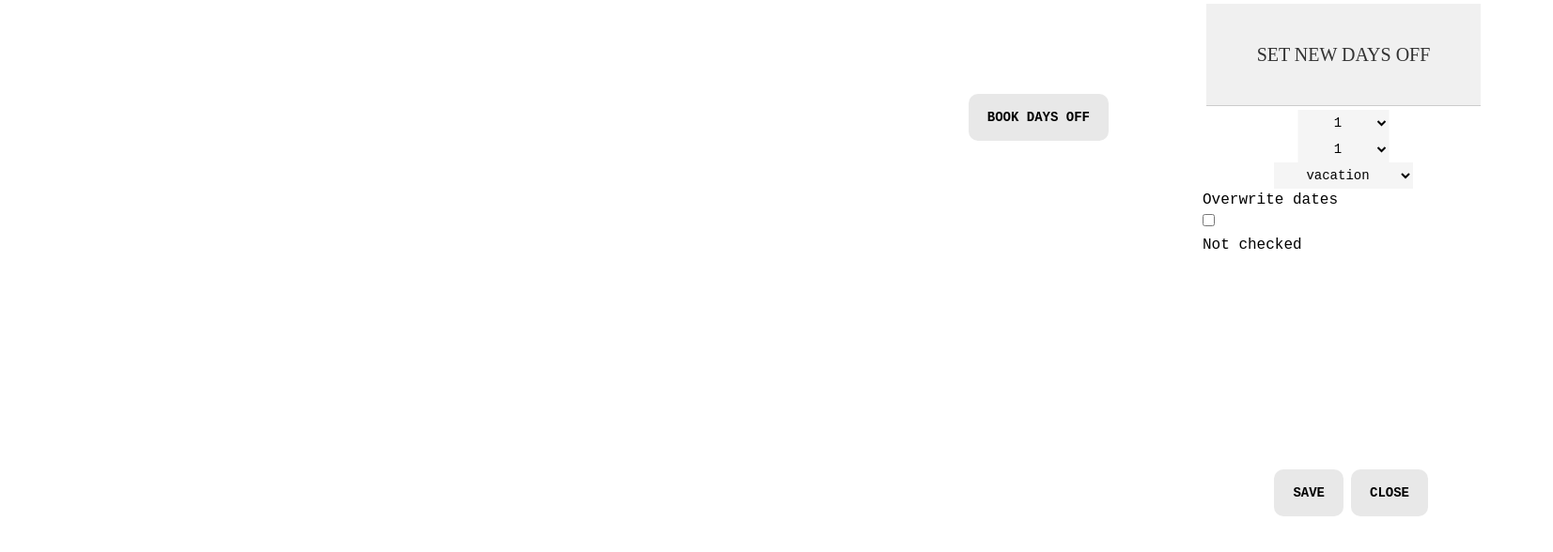
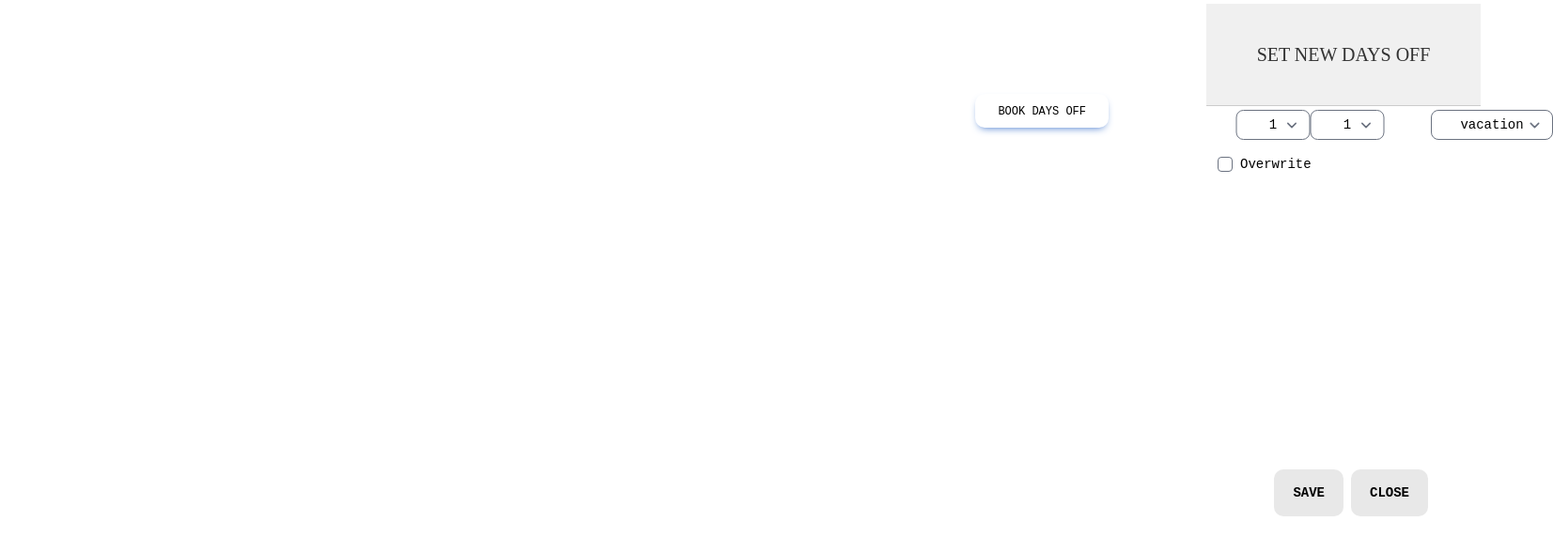
Before and after one commit to annatooploox/annatooploox-days_off_app, a Next.js app: page /sidebar in a window 1280 px wide. Shown: the top 588 px of the page at 94% size, 1653 px wide, since content can reach past the window. Built offline with nearby package versions, Linux system fonts and the light colour scheme.

Commit message:
Co-authored-by: fatfisz <fatfisz@gmail.com>

```diff
--- a/pages/app.tsx
+++ b/pages/app.tsx
@@ -5,9 +5,6 @@ import Sidebar from './sidebar';
 
 function App() {
   //stan zewnętrzny dla sidebar
-  // const [startNumber, setStartNumber] = useState(1);
-  // const [endNumber, setEndNumber] = useState(1);
-  // const [vacationType, setVacationType] = useState<VacationType>('vacation');
 
   const [isOpen, setIsOpen] = useState(false);
 
@@ -16,6 +13,8 @@ function App() {
   const [vacationType, setVacationType] = useState<VacationType>('vacation');
 
   const openSidebar = () => {
+    // te trzy zastępuję jednym obiektem - rangem
+    //przechowywać muszę RANGE, które są ju ustalone, i te tymczasowy stan, gdy sidebar jest otwarty.
     setStartNumber(startNumber);
     setEndNumber(endNumber);
     setVacationType(vacationType);
@@ -29,6 +28,7 @@ function App() {
     setIsOpen(false);
   };
 
+  //ToDo ma się resetować, a nie czyścić danych.
   const handleCancel = () => {
     setStartNumber(0);
     setEndNumber(0);
--- a/pages/grid.tsx
+++ b/pages/grid.tsx
@@ -1,4 +1,4 @@
-export type VacationType = 'unpaid' | 'parental' | 'vacation';
+import { VacationType } from '@/src/models/vacationType';
 
 export default function Grid({
   startNumber,
--- a/pages/inputdate.tsx
+++ b/pages/inputdate.tsx
@@ -26,11 +26,16 @@ export default function InputDate({
 
   return (
     <select
-      className="bg-lightgrey list-style-type: none display: inline;
-      cursor-pointer text-sm font-medium leading-[10px] text-center
-      transition-all duration-200 whitespace-nowrap select-none
-      touch-manipulation relative -translate-x-2/4 block px-[30px]
-      py-[5px] left-2/4 top-[200px];"
+      // className="bg-lightgrey list-style-type: none display: inline;
+      // cursor-pointer text-sm font-medium leading-[10px] text-center
+      // transition-all duration-200 whitespace-nowrap select-none
+      // touch-manipulation relative -translate-x-2/4 block px-[30px]
+      // py-[5px] left-2/4 top-[200px];"
+      className="text-white bg-blue-700 hover:bg-blue-800 focus:ring-4 focus:outline-none focus:ring-blue-300
+      font-medium rounded-lg text-sm px-5 py-2.5 text-center inline-flex
+      items-center dark:bg-blue-600 dark:hover:bg-blue-700
+      dark:focus:ring-blue-800 relative -translate-x-2/4 block px-[30px]
+      py-[5px] left-1/4 top-[200px];"
       placeholder="Choose date"
       value={value}
       onChange={chooseOption}
--- a/pages/overwrite_checkbox.tsx
+++ b/pages/overwrite_checkbox.tsx
@@ -1,19 +1,27 @@
 import { useState } from 'react';
 
 export default function Overwrite_checkbox() {
-  const [checked, setChecked] = useState(false);
+  // const [checked, setChecked] = useState(false);
 
-  function handleChange(e: { target: { checked: boolean | ((prevState: boolean) => boolean) } }) {
-    setChecked(e.target.checked);
-  }
+  // function handleChange(e: { target: { checked: boolean | ((prevState: boolean) => boolean) } }) {
+  //   setChecked(e.target.checked);
+  // }
 
   return (
     <>
-      <div>
-        <h4> Overwrite dates</h4>
-        <input value="overwrite" type="checkbox" onChange={handleChange} />
-        <br></br>
-        {checked ? <div> Checked </div> : <div> Not checked </div>}
+      <div className="flex items-center pl-4 ">
+        <input
+          id="checkbox"
+          type="checkbox"
+          value=""
+          className="w-4 h-4 text-blue-600 bg-gray-100 border-gray-300 rounded focus:ring-blue-500 dark:focus:ring-blue-600 dark:ring-offset-gray-800 focus:ring-2 dark:bg-gray-700 dark:border-gray-600"
+        />
+        <label
+          htmlFor="checkbox-1"
+          className="w-full py-4 ml-2 text-sm font-medium text-gray-900 dark:text-gray-300"
+        >
+          Overwrite
+        </label>
       </div>
     </>
   );
--- a/pages/sidebar.tsx
+++ b/pages/sidebar.tsx
@@ -1,7 +1,8 @@
-import { VacationType } from './grid';
 import InputDate from './inputdate';
 import Overwrite_checkbox from './overwrite_checkbox';
 import VacationTypedropdown from './vacationtypedropdown';
+
+import { VacationType } from '@/src/models/vacationType';
 
 export default function Sidebar({
   startNumber,
@@ -40,12 +41,7 @@ export default function Sidebar({
   return (
     <>
       <button
-        className="bg-mediumgrey hover:bg-blue-500 text-blue-700 font-semibold
-        hover:text-white py-2 px-4 border border-blue-500
-        cursor-pointer inline-block
-        text-sm leading-5 text-center transition-all duration-200
-        align-baseline whitespace-nowrap touch-manipulation
-        absolute m-[100] px-5 py-[15px] rounded-[10px] border-0 right-[100px]
+        className="inline-block rounded bg-primary px-6 pb-2 pt-2.5 text-xs font-medium uppercase leading-normal text-white shadow-[0_4px_9px_-4px_#3b71ca] transition duration-150 ease-in-out hover:bg-primary-600 hover:shadow-[0_8px_9px_-4px_rgba(59,113,202,0.3),0_4px_18px_0_rgba(59,113,202,0.2)] focus:bg-primary-600 focus:shadow-[0_8px_9px_-4px_rgba(59,113,202,0.3),0_4px_18px_0_rgba(59,113,202,0.2)] focus:outline-none focus:ring-0 active:bg-primary-700 active:shadow-[0_8px_9px_-4px_rgba(59,113,202,0.3),0_4px_18px_0_rgba(59,113,202,0.2)] dark:shadow-[0_4px_9px_-4px_rgba(59,113,202,0.5)] dark:hover:shadow-[0_8px_9px_-4px_rgba(59,113,202,0.2),0_4px_18px_0_rgba(59,113,202,0.1)] dark:focus:shadow-[0_8px_9px_-4px_rgba(59,113,202,0.2),0_4px_18px_0_rgba(59,113,202,0.1)] dark:active:shadow-[0_8px_9px_-4px_rgba(59,113,202,0.2),0_4px_18px_0_rgba(59,113,202,0.1)] absolute m-[100] px-5 py-[15px] rounded-[10px] border-0 right-[100px]
         top-[100px]"
         onClick={openSidebar}
       >
--- a/pages/vacationtypedropdown.tsx
+++ b/pages/vacationtypedropdown.tsx
@@ -32,7 +32,7 @@ export default function VacationTypedropdown({
 
   return (
     <select
-      className="bg-lightgrey list-style-type: none display: inline; cursor-pointer text-sm font-medium leading-[10px] text-center transition-all duration-200 whitespace-nowrap select-none touch-manipulation relative -translate-x-2/4 block px-[30px] py-[5px] left-2/4 top-[200px];"
+      className="text-white bg-blue-700 hover:bg-blue-800 focus:ring-4 focus:outline-none focus:ring-blue-300 font-medium rounded-lg text-sm px-5 py-2.5 text-center inline-flex items-center dark:bg-blue-600 dark:hover:bg-blue-700 dark:focus:ring-blue-800 relative -translate-x-2/4 block px-[30px] py-[5px] left-2/4 top-[200px];"
       placeholder="Choose day off type"
       value={value}
       onChange={chooseOption}
--- /dev/null
+++ b/src/models/vacationType.tsx
@@ -0,0 +1 @@
+export type VacationType = 'unpaid' | 'parental' | 'vacation';
--- a/tailwind.config.js
+++ b/tailwind.config.js
@@ -10,7 +10,7 @@ module.exports = {
       grey: '#C8C8C8',
       mediumgrey: '#E8E8E8',
       dayoff: {
-        unpaid: 'yellow',
+        unpaid: 'lightyellow',
         parental: 'lightblue',
         vacation: 'moccasin',
       },
@@ -18,5 +18,5 @@ module.exports = {
 
     extend: {},
   },
-  plugins: [],
+  plugins: [require('@tailwindcss/forms')],
 };
```
Also changed, not shown: jest.config.js (added, +12 -0 lines), package.json (+9 -4 lines), src/models/range.tsx (added, +38 -0 lines), 2 other files (tests, documents, lock files or other folders).
